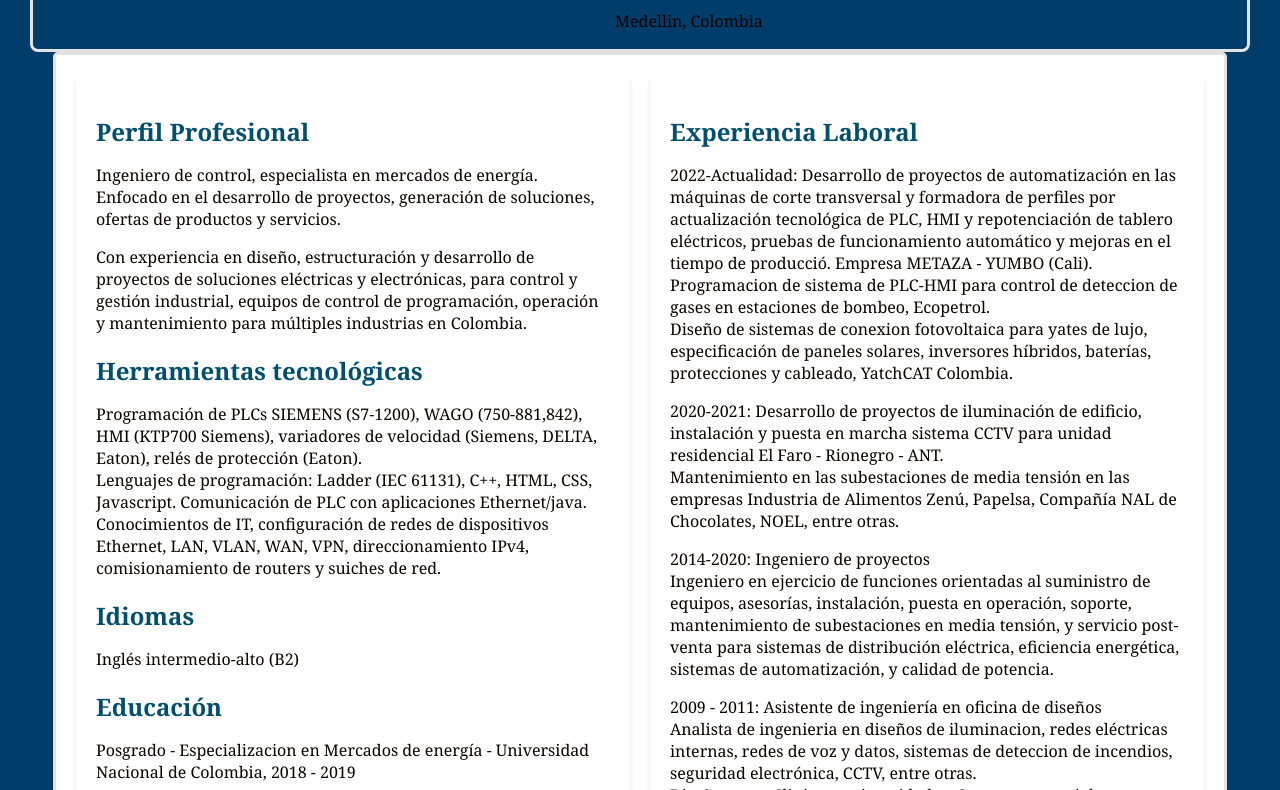
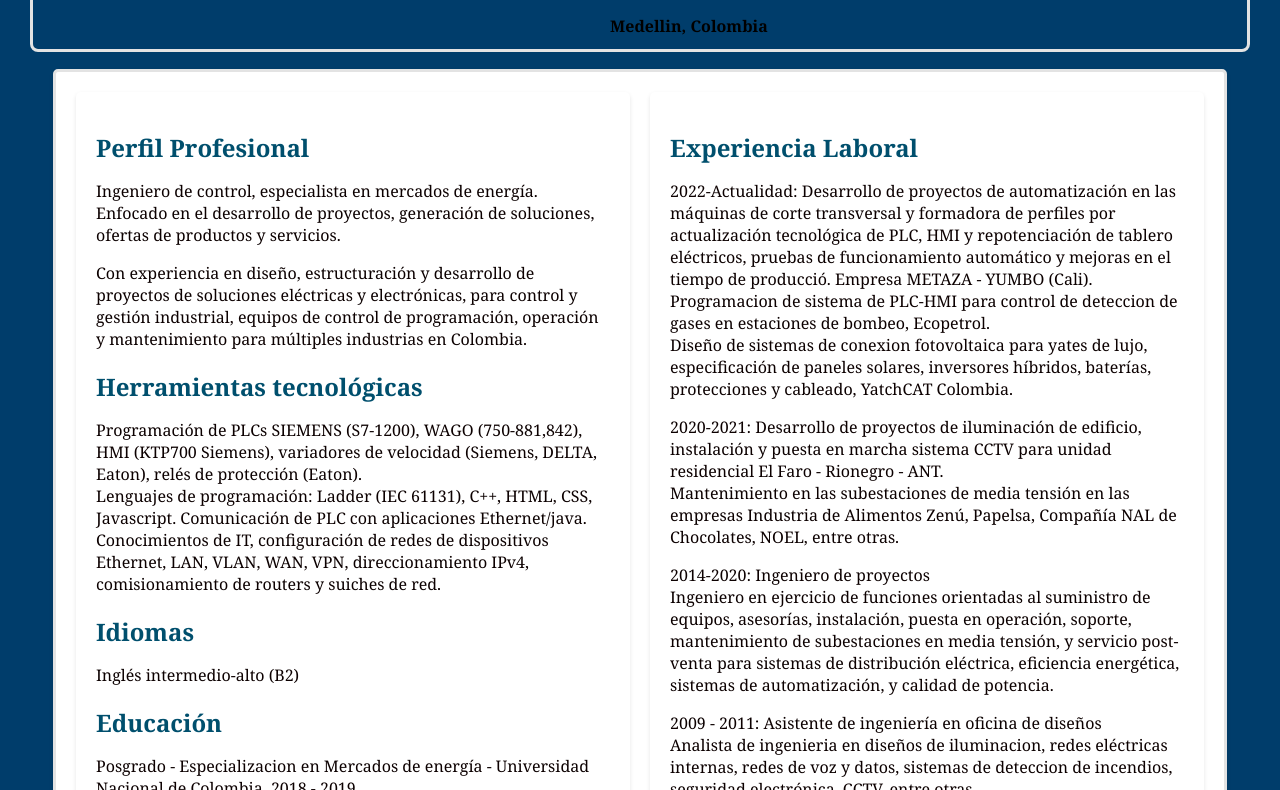
Before and after one commit to jaimebq89/pagina-hv, a plain HTML site: page index.html in a window 1280 px wide. Shown: the part 306-1096 px from the top of the page. Drawn offline with Linux system fonts and the light colour scheme.

Commit message:
Update index.html

```diff
--- a/index.html
+++ b/index.html
@@ -12,7 +12,7 @@
 	<section id="datos_usuario">
 		<h1>JAIME BEDOYA QUINTERO<br> - </h1>
 		<h3>Ingeniero de control</h3>
-		<p>Medellin, Colombia</p>
+		<h4>Medellin, Colombia</h4>
 	</section>
 	</div>
 
```
